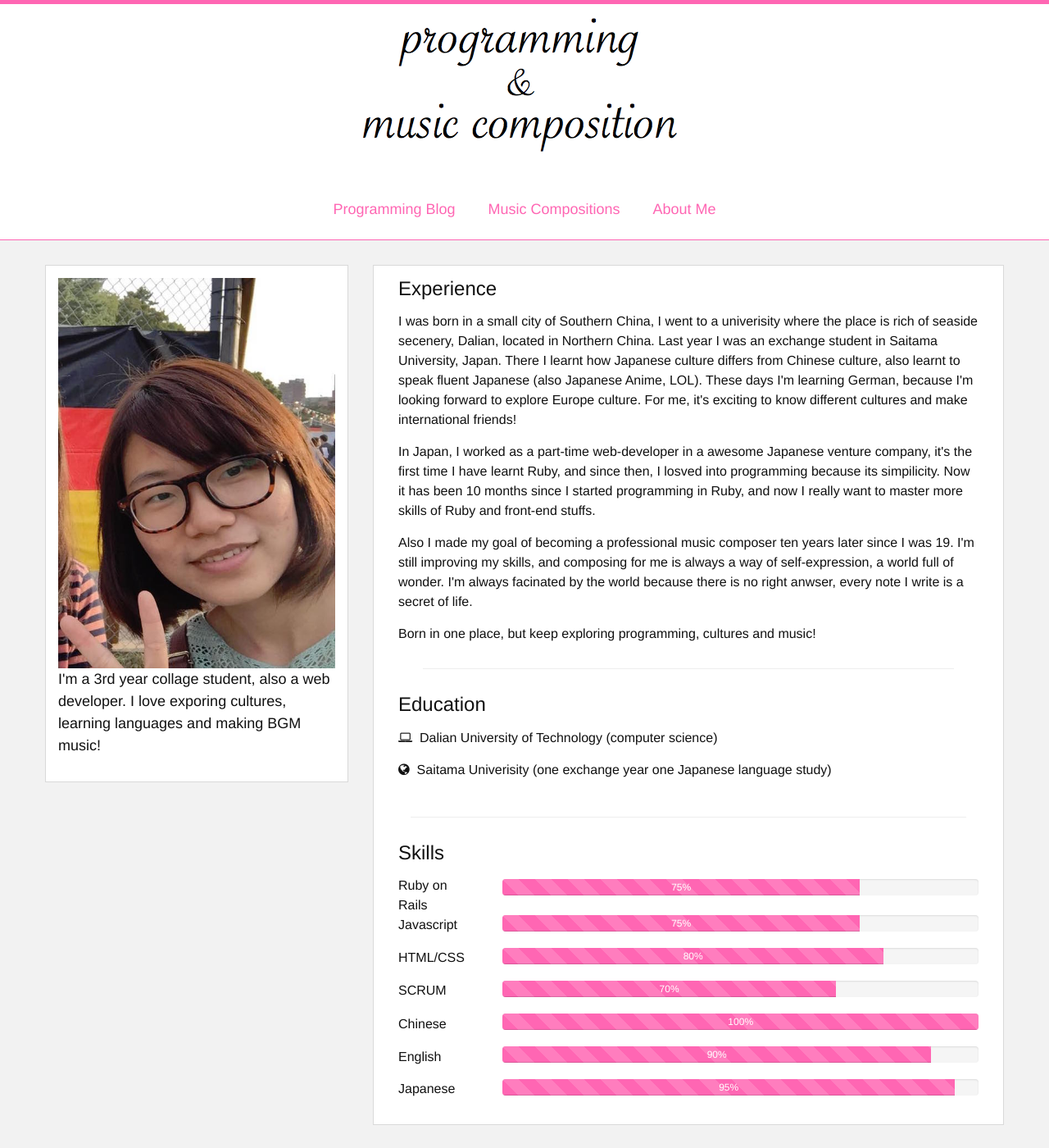
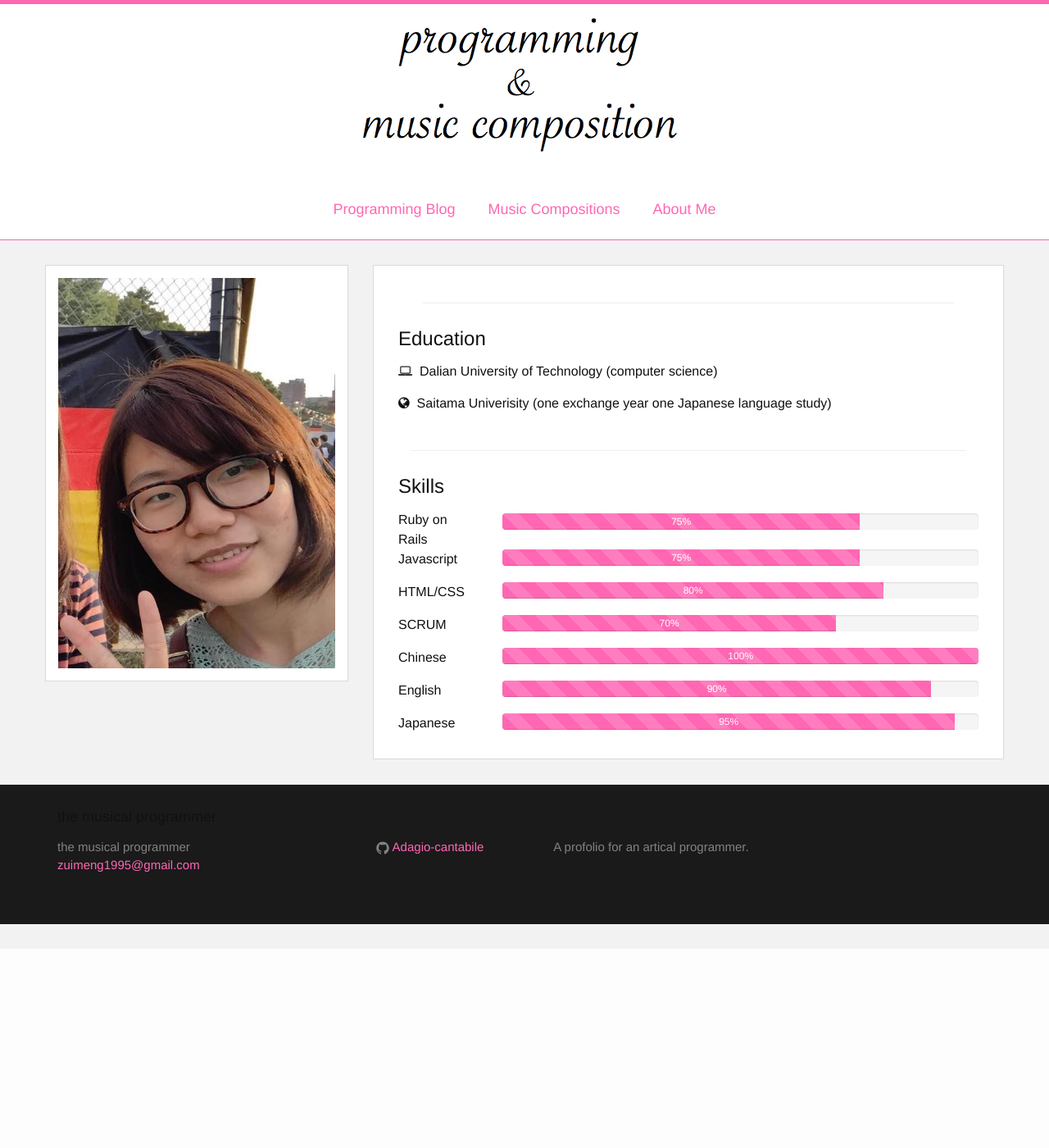
Before and after one commit to babysdfs/MyBlog, a Jekyll site: the page built from about-me.html, in a window 1280 px wide and 1400 px high. Shown: the whole window at 82% size. Built offline with Jekyll 4.4.1, drawn with Linux system fonts in a browser that asks for light colours; nearby versions of some CDN libraries.

Commit message:
Update about-me.html

```diff
--- a/about-me.html
+++ b/about-me.html
@@ -5,7 +5,7 @@
   <div class="col-md-4">
     <div class="post-contents">
       <img src="{{ site.baseurl }}/img/me.jpg"><br />
-      <p style="font-size:18px;">I'm a 3rd year collage student, also a web developer. I love exporing cultures, learning languages and making BGM music!</p>
+
     </div>
   </div>
 
@@ -13,11 +13,8 @@
     <div class="post-contents">
       <div class="container" style="width:auto">
 	<div id="Experience">
-	  <h3>Experience</h3>
-	  <p>I was born in a small city of Southern China, I went to a univerisity where the place is rich of seaside secenery, Dalian, located in Northern China. Last year I was an exchange student in Saitama University, Japan. There I learnt how Japanese culture differs from Chinese culture, also learnt to speak fluent Japanese (also Japanese Anime, LOL). These days I'm learning German, because I'm looking forward to explore Europe culture. For me, it's exciting to know different cultures and make international friends! </p>
-	  <p>In Japan, I worked as a part-time web-developer in a awesome Japanese venture company, it's the first time I have learnt Ruby, and since then, I losved into programming because its simpilicity. Now it has been 10 months since I started programming in Ruby, and now I really want to master more skills of Ruby and front-end stuffs.</p>
-	  <p>Also I made my goal of becoming a professional music composer ten years later since I was 19. I'm still improving my skills, and composing for me is always a way of self-expression, a world full of wonder. I'm always facinated by the world because there is no right anwser, every note I write is a secret of life.</p>
-	  <p>Born in one place, but keep exploring programming, cultures and music! </p>
+
+
 	</div>
 
 	<hr style="margin:30px;"></hr>
```
